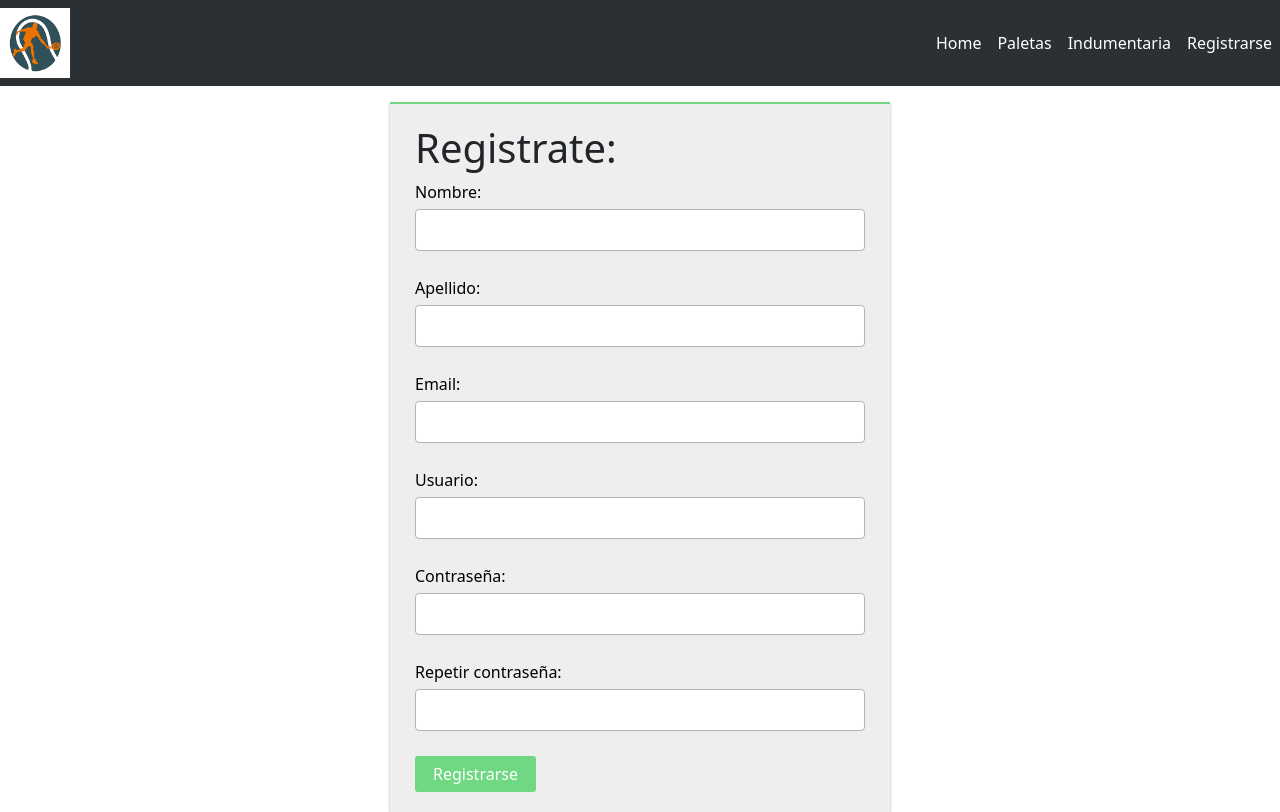
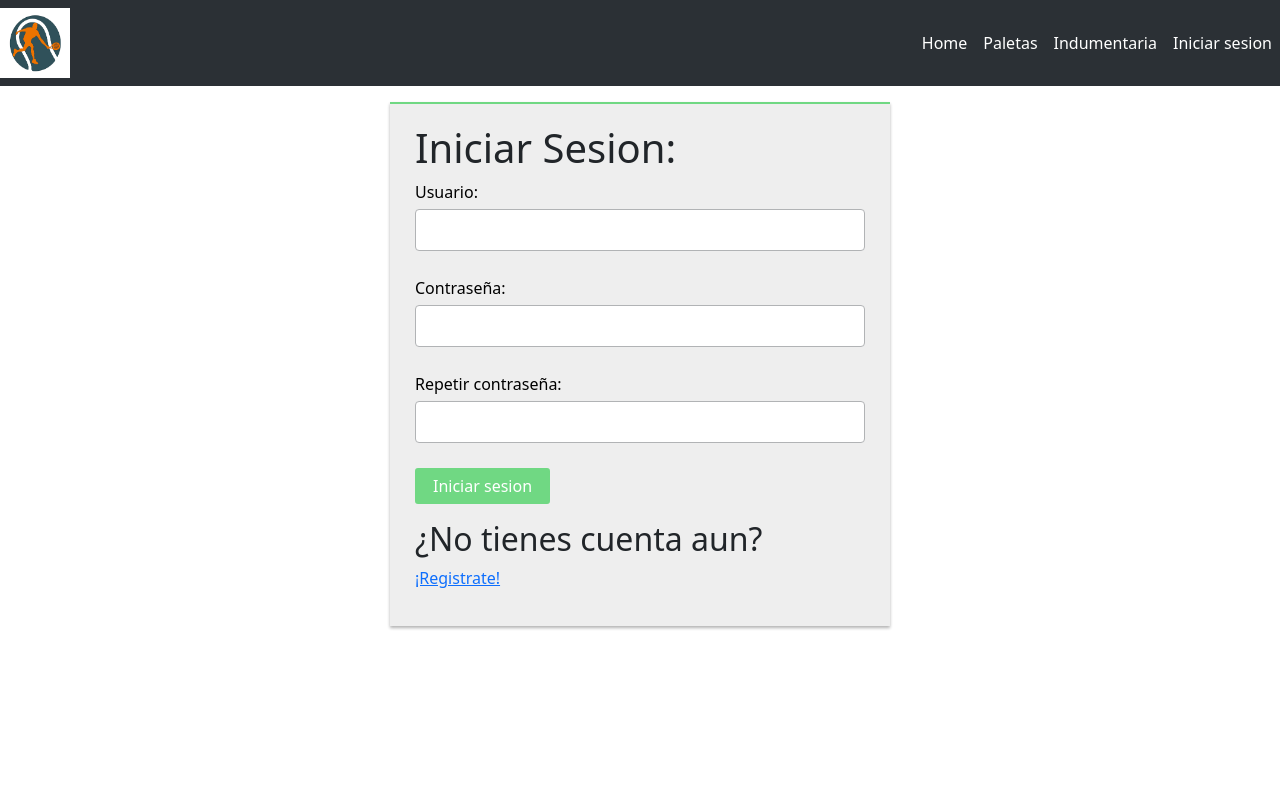
Before and after one commit to Redolff/BullSport, a React (Vite) app: page /login in a window 1280 px wide. Built offline with nearby package versions, Linux system fonts and the light colour scheme.

Commit message:
Fix the component login with react-router-dom, link, navlink, etc

```diff
--- a/src/App.jsx
+++ b/src/App.jsx
@@ -8,6 +8,7 @@
 import Indumentaria from './components/Indumentaria'
 import ProtectedRoute from './components/ProtectedRoute'
 import useAuth from '../src/hooks/useAuth.jsx'
+import FormRegistro from './components/FormRegistro.jsx'
 
 const App = () => {
 
@@ -51,6 +52,14 @@
 								logout={logout}
 							/>}
 				/>
+				<Route
+					path='/registro'
+					element={<FormRegistro
+								isAuthenticated={isAuthenticated}
+								login={login}
+								logout={logout}
+							/>}
+				/>
 			</Routes>
 		</div>
 	)
--- a/src/components/FormLogin.jsx
+++ b/src/components/FormLogin.jsx
@@ -2,7 +2,7 @@
 import Input from './Input'
 import ErrorMessage from './ErrorMessage'
 import validationsForm from '../helpers/validationsForm'
-import { useNavigate, useLocation } from 'react-router-dom'
+import { useNavigate, useLocation, Link } from 'react-router-dom'
 
 const FormLogin = ({ login, logout }) => {
 
@@ -74,6 +74,8 @@
             >
                 Iniciar sesion
             </button>
+            <h2 className='title-secundary'>¿No tienes cuenta aun?</h2>
+            <p> <Link to={'/registro'}> ¡Registrate! </Link>  </p>
         </form>
     )
 }
--- a/src/components/FormRegistro.jsx
+++ b/src/components/FormRegistro.jsx
@@ -4,7 +4,7 @@
 import validationsForm from '../helpers/validationsForm'
 import { useLocation, useNavigate } from 'react-router-dom'
 
-const FormRegistro = ({ login, logout }) => {
+const FormRegistro = ({ isAuthenticated, login, logout }) => {
 
     const [formulario, handleChange, errors, handleSubmit] = useFormulario({
         name: '',
@@ -26,6 +26,7 @@
     }
 
     return (
+        <div className='container'>
             <form className="form-login" onSubmit={handleSubmit}>
                 <h1> Registrate: </h1>
                 <Input
@@ -114,6 +115,7 @@
                     Registrarse
                 </button>
             </form>
+        </div>
     )
 }
 
--- a/src/components/Login.jsx
+++ b/src/components/Login.jsx
@@ -6,16 +6,10 @@
 
     return (
         <div className="container">
-            {isAuthenticated
-                ? <FormLogin
-                    login={login}
-                    logout={logout}
-                />
-                : <FormRegistro
-                    login={login}
-                    logout={logout}
-                />
-            }
+            <FormLogin
+                login={login}
+                logout={logout}
+            />
         </div>
     )
 }
--- a/src/components/NavBar.jsx
+++ b/src/components/NavBar.jsx
@@ -35,12 +35,7 @@
                             className="nav-link active"
                             aria-current="page"
                             to='login'>
-                                {isAuthenticated
-                                //isActive
-                                    ? "Iniciar sesion"
-                                    : "Registrarse"
-                                    //"Iniciar sesion"
-                                }
+                                Iniciar sesion
                         </NavLink>
                     </div>
                 </div>
--- a/src/style/form.css
+++ b/src/style/form.css
@@ -27,3 +27,7 @@
 .errorMessage{
 	color: #f00
 }
+
+.title-secundary{
+  padding-top: 16px;
+}
```
Lines whose indentation alone changed are shown as unchanged.
